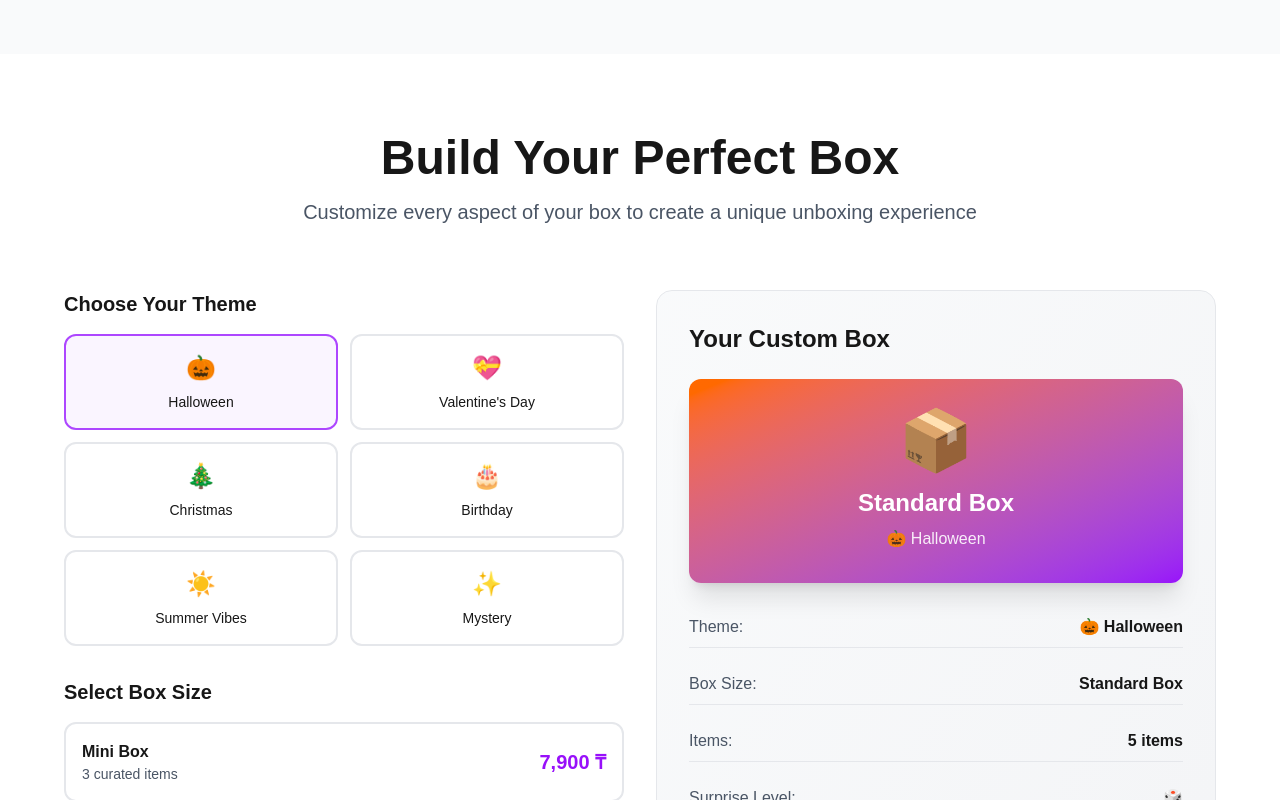
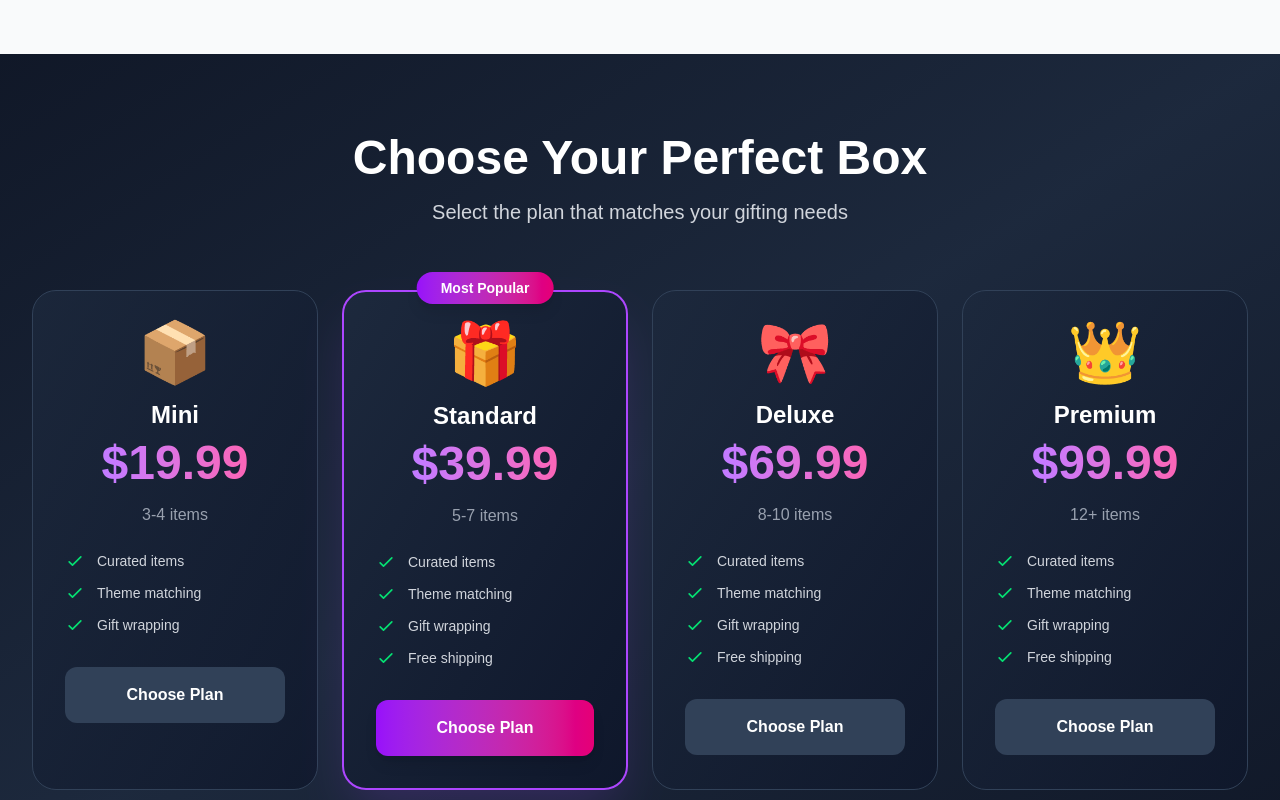
Before and after one commit to Erlan-Bam/mood-box, a Next.js app: page / in a window 1280 px wide. Shown: the part 2540-3340 px from the top of the page. Built offline with nearby package versions, Linux system fonts and the light colour scheme.

Commit message:
feat: updated

```diff
--- /dev/null
+++ b/app/components/Pricing.tsx
@@ -0,0 +1,153 @@
+"use client";
+
+interface PricingPlan {
+  id: string;
+  name: string;
+  price: string;
+  emoji: string;
+  items: string;
+  features: string[];
+  popular?: boolean;
+}
+
+const pricingPlans: PricingPlan[] = [
+  {
+    id: "mini",
+    name: "Mini",
+    price: "$19.99",
+    emoji: "📦",
+    items: "3-4 items",
+    features: ["Curated items", "Theme matching", "Gift wrapping"],
+  },
+  {
+    id: "standard",
+    name: "Standard",
+    price: "$39.99",
+    emoji: "🎁",
+    items: "5-7 items",
+    features: [
+      "Curated items",
+      "Theme matching",
+      "Gift wrapping",
+      "Free shipping",
+    ],
+    popular: true,
+  },
+  {
+    id: "deluxe",
+    name: "Deluxe",
+    price: "$69.99",
+    emoji: "🎀",
+    items: "8-10 items",
+    features: [
+      "Curated items",
+      "Theme matching",
+      "Gift wrapping",
+      "Free shipping",
+    ],
+  },
+  {
+    id: "premium",
+    name: "Premium",
+    price: "$99.99",
+    emoji: "👑",
+    items: "12+ items",
+    features: [
+      "Curated items",
+      "Theme matching",
+      "Gift wrapping",
+      "Free shipping",
+    ],
+  },
+];
+
+interface PricingProps {
+  onChoosePlan?: (planId: string) => void;
+}
+
+export default function Pricing({ onChoosePlan }: PricingProps) {
+  return (
+    <section
+      id="pricing"
+      className="py-20 px-4 sm:px-6 lg:px-8 bg-gradient-to-br from-gray-900 via-slate-800 to-gray-900"
+    >
+      <div className="max-w-7xl mx-auto">
+        <h2 className="text-4xl md:text-5xl font-bold text-center mb-4 text-white">
+          Choose Your Perfect Box
+        </h2>
+        <p className="text-xl text-gray-300 text-center mb-16 max-w-3xl mx-auto">
+          Select the plan that matches your gifting needs
+        </p>
+
+        <div className="grid md:grid-cols-2 lg:grid-cols-4 gap-6 max-w-7xl mx-auto">
+          {pricingPlans.map((plan) => (
+            <div
+              key={plan.id}
+              className={`relative rounded-3xl p-8 transition-all duration-300 hover:scale-105 ${
+                plan.popular
+                  ? "bg-gradient-to-br from-slate-800 to-slate-900 border-2 border-purple-500 shadow-2xl shadow-purple-500/20"
+                  : "bg-gradient-to-br from-slate-800/80 to-slate-900/80 border border-slate-700"
+              }`}
+            >
+              {plan.popular && (
+                <div className="absolute -top-4 left-1/2 transform -translate-x-1/2">
+                  <span className="bg-gradient-to-r from-purple-600 to-pink-600 text-white px-6 py-2 rounded-full text-sm font-semibold shadow-lg">
+                    Most Popular
+                  </span>
+                </div>
+              )}
+
+              <div className="text-center">
+                <div className="text-6xl mb-4">{plan.emoji}</div>
+                <h3 className="text-2xl font-bold text-white mb-2">
+                  {plan.name}
+                </h3>
+                <div className="mb-4">
+                  <span className="text-5xl font-bold text-transparent bg-gradient-to-r from-purple-400 to-pink-400 bg-clip-text">
+                    {plan.price}
+                  </span>
+                </div>
+                <p className="text-gray-400 mb-6">{plan.items}</p>
+              </div>
+
+              <ul className="space-y-3 mb-8">
+                {plan.features.map((feature, index) => (
+                  <li
+                    key={index}
+                    className="flex items-center text-gray-300 text-sm"
+                  >
+                    <svg
+                      className="w-5 h-5 mr-3 text-green-400 flex-shrink-0"
+                      fill="none"
+                      stroke="currentColor"
+                      viewBox="0 0 24 24"
+                    >
+                      <path
+                        strokeLinecap="round"
+                        strokeLinejoin="round"
+                        strokeWidth={2}
+                        d="M5 13l4 4L19 7"
+                      />
+                    </svg>
+                    {feature}
+                  </li>
+                ))}
+              </ul>
+
+              <button
+                onClick={() => onChoosePlan?.(plan.id)}
+                className={`w-full py-4 rounded-xl font-semibold transition-all duration-300 ${
+                  plan.popular
+                    ? "bg-gradient-to-r from-purple-600 to-pink-600 hover:from-purple-700 hover:to-pink-700 text-white shadow-lg hover:shadow-xl"
+                    : "bg-slate-700 hover:bg-slate-600 text-white"
+                }`}
+              >
+                Choose Plan
+              </button>
+            </div>
+          ))}
+        </div>
+      </div>
+    </section>
+  );
+}
--- a/app/page.tsx
+++ b/app/page.tsx
@@ -3,6 +3,7 @@
 import BoxCustomizer from "./components/BoxCustomizer";
 import Navigation from "./components/Navigation";
 import BusinessMetrics from "./components/BusinessMetrics";
+import Pricing from "./components/Pricing";
 import { useState } from "react";
 import AuthModal from "./components/AuthModal";
 import { useAuth } from "./hooks/useAuth";
@@ -311,6 +312,9 @@ export default function Home() {
           </div>
         </div>
       </section>
+
+      {/* Pricing Section */}
+      <Pricing onChoosePlan={handleChoosePlan} />
 
       {/* Box Customizer Section */}
       <section
```
